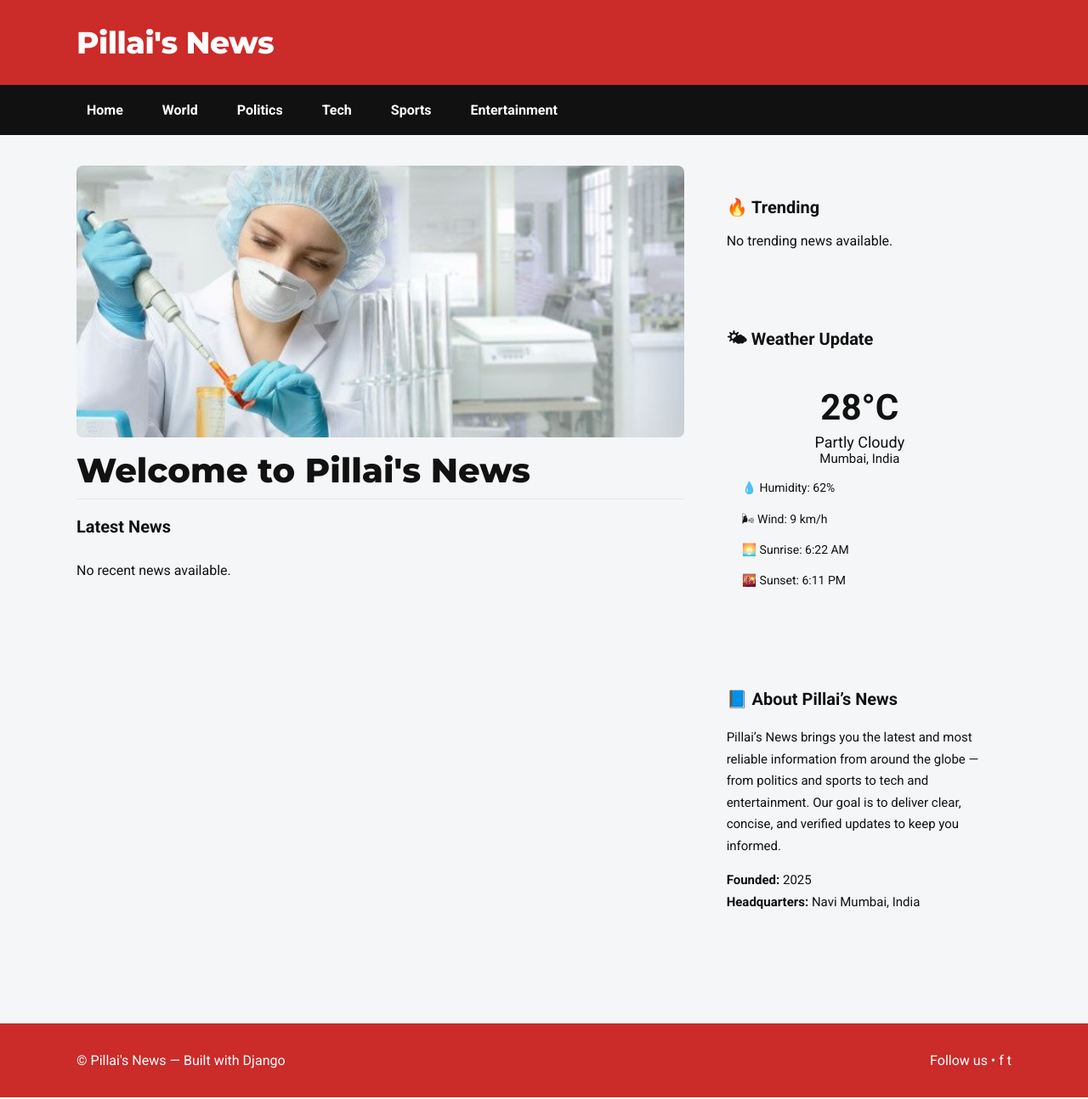
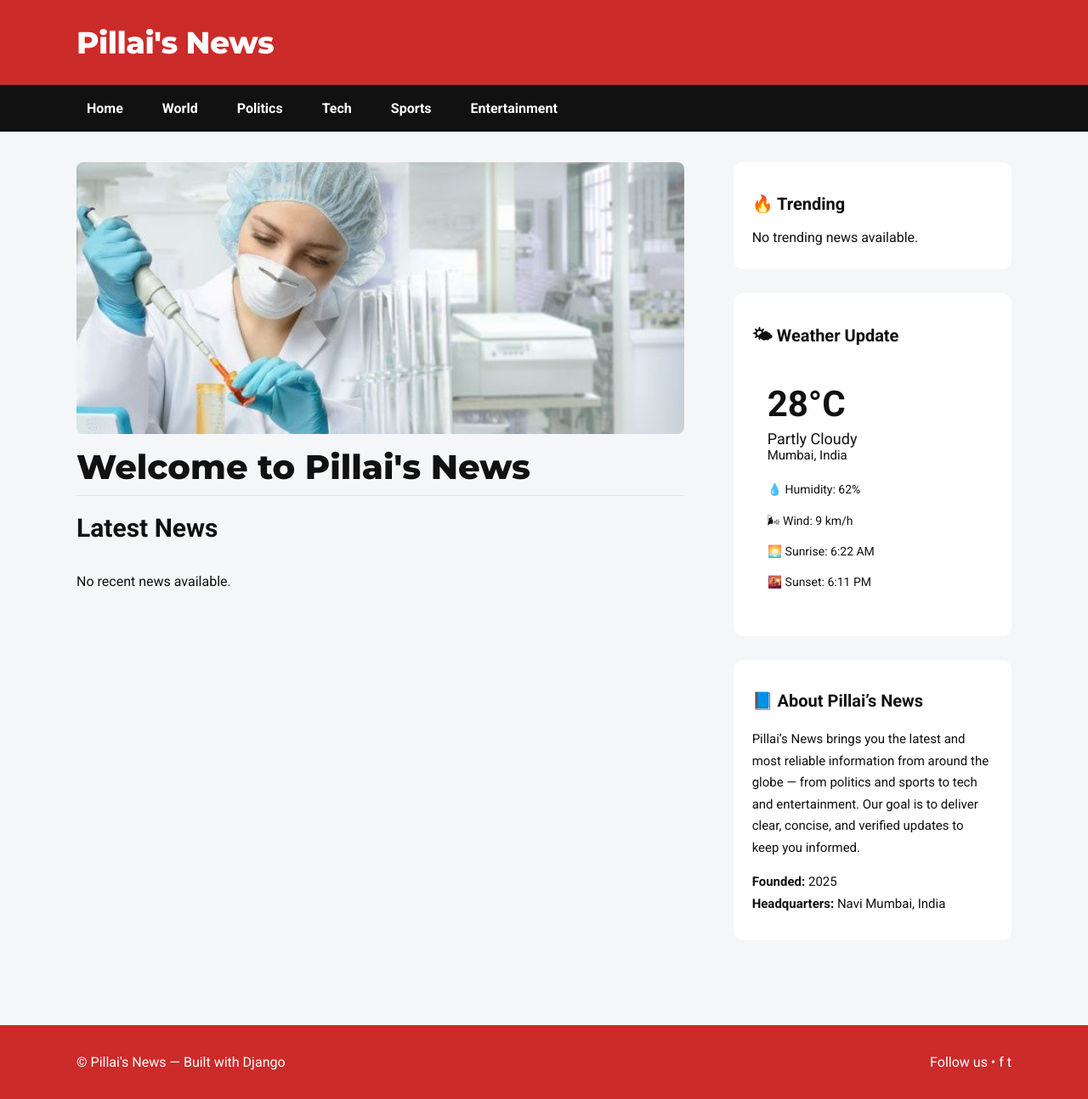
Before and after one commit to hshubham24beit-oss/news-website, a Django app: page / in a window 1280 px wide. Shown: the whole page at 85% size. Run offline with Django 5.2, Linux system fonts and the light colour scheme; data that the repository does not hold is empty.

Commit message:
Minor changes in css

```diff
--- a/static/css/news.css
+++ b/static/css/news.css
@@ -13,9 +13,9 @@ html,body { margin:0; padding:0; font-family: "Roboto", Arial, sans-serif; color
 
 /* Black nav bar */
 .navbar { background:#111; color:#fff; }
-.nav-inner { display:flex; gap:22px; padding:12px 0; align-items:center; }
-.nav-link { color:#fff; text-decoration:none; padding:8px 12px; font-weight:600; display:inline-block; }
-.nav-link:hover, .nav-link.active { background: rgba(255,255,255,0.06); border-radius:6px; }
+.nav-inner { display:flex; gap:22px; padding:10px 0; align-items:center; }
+.nav-link { color:#fff; text-decoration:none; padding:8px 12px; font-weight:700; display:inline-block; }
+.nav-link:hover, .nav-link.active { text-decoration: underline; }
 
 /* Main grid layout */
 .main-grid { display:grid; grid-template-columns: 2fr 1fr; gap:28px; padding:36px 0 60px; align-items:start; }
@@ -27,12 +27,12 @@ html,body { margin:0; padding:0; font-family: "Roboto", Arial, sans-serif; color
 .hero-divider { border:none; border-top:1px solid #e6e6e6; margin: 10px 0 20px; }
 
 /* Latest news */
-.latest-section h2 { font-size:20px; margin:14px 0; font-weight:700; color:#111; }
-.cards-grid { display:grid; grid-template-columns: repeat(2, 1fr); gap:18px; }
+.latest-section h2 { font-size:30px; margin:20px 0; font-weight:700; color:#111; }
+.cards-grid { display:grid; grid-template-columns: repeat(2, 1fr); gap:30px; }
 .card { background:#fff; border-radius:8px; overflow:hidden; box-shadow: 0 1px 4px rgba(0,0,0,0.04); }
 .card a { color:inherit; text-decoration:none; display:block; }
 .card-thumb { height:110px; background-size:cover; background-position:center; }
-.card-meta { padding:12px; }
+.card-meta { padding:20px; }
 .badge { display:inline-block; background:#d83b36; color:#fff; padding:4px 8px; border-radius:6px; font-size:12px; font-weight:700; margin-bottom:8px; }
 .card-title { margin:6px 0 0; font-size:16px; font-weight:700; }
 
@@ -91,7 +91,7 @@ html,body { margin:0; padding:0; font-family: "Roboto", Arial, sans-serif; color
 
 /* ----- Sidebar Layout ----- */
 .sidebar {
-  margin-top: 0px;
+  margin-left: 30px;
   display: flex;
   flex-direction: column;
   gap: 28px; /* spacing between cards */
@@ -99,6 +99,7 @@ html,body { margin:0; padding:0; font-family: "Roboto", Arial, sans-serif; color
 
 .sidebar-card {
   background: var(--card-bg);
+  background-color: #fff;
   border-radius: 12px;
   box-shadow: var(--shadow);
   padding: 20px 22px;
@@ -145,7 +146,7 @@ html,body { margin:0; padding:0; font-family: "Roboto", Arial, sans-serif; color
 
 /* ----- Weather Section ----- */
 .weather-box {
-  text-align: center;
+  text-align:left;
   background: var(--bg-alt);
   border-radius: 10px;
   padding: 18px;
@@ -165,7 +166,7 @@ html,body { margin:0; padding:0; font-family: "Roboto", Arial, sans-serif; color
 .weather-box .location {
   font-size: 15px;
   color: var(--muted);
-  margin-bottom: 12px;
+  margin-bottom: 20px;
 }
 
 .weather-box .details {
```
